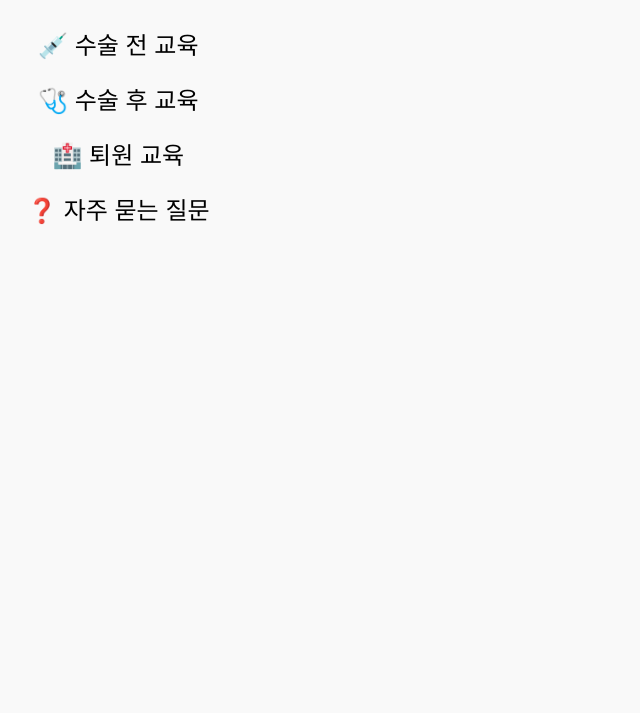
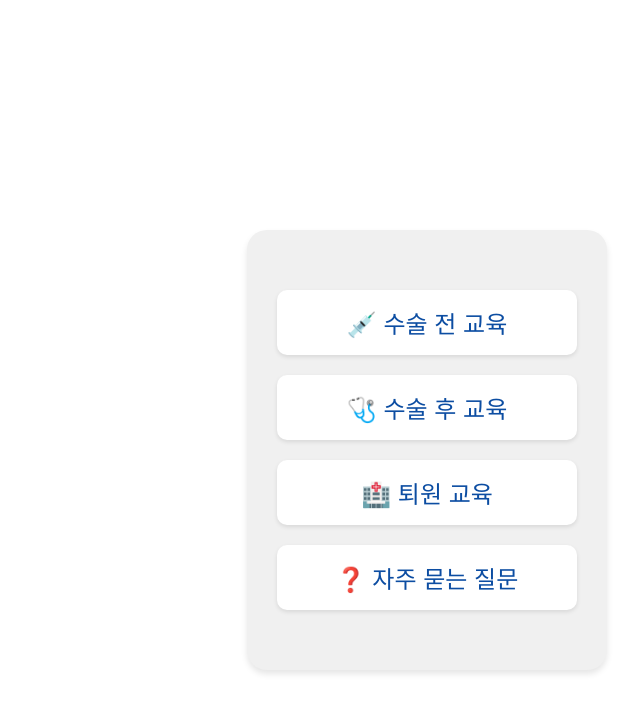
Before and after one commit to samgulza/samgulza.github.io, a Jekyll site: the page index.html, which Jekyll copies as it is, in a window 1280 px wide. Shown: the top 713 px of the page, without its empty margins (213-853 px from the left). Built offline with Jekyll 4.4.1, drawn with Linux system fonts in a browser that asks for light colours.

Commit message:
Update styles.css

```diff
--- a/assets/css/styles.css
+++ b/assets/css/styles.css
@@ -1,77 +1,63 @@
 body {
-  font-family: 'Noto Sans KR', sans-serif;
   margin: 0;
   padding: 0;
-  background-color: #f9f9f9;
+  font-family: 'Noto Sans KR', sans-serif;
+  background-color: #ffffff;
 }
 
-header, footer {
-  background-color: #2d2d2d;
+.splash-screen {
+  background-color: #0c4da2;
   color: #ffffff;
-  text-align: center;
-  padding: 1em;
+  height: 100vh;
+  display: flex;
+  justify-content: center;
+  align-items: center;
+  transition: opacity 0.5s ease-out;
+  position: fixed;
+  top: 0;
+  left: 0;
+  width: 100%;
+  z-index: 9999;
 }
 
-nav ul {
-  list-style: none;
-  padding: 0;
-  display: flex;
-  flex-wrap: wrap;
-  justify-content: center;
-}
-
-nav ul li {
-  margin: 0.5em;
-}
-
-nav ul li a {
-  color: #ffffff;
-  text-decoration: none;
-  font-size: 1.2em;
+.splash-screen h1 {
+  font-size: 2.5em;
+  font-weight: bold;
 }
 
 .container {
-  max-width: 800px;
-  margin: 0 auto;
-  padding: 1em;
-}
-
-h1, h2 {
-  margin-bottom: 20px;
+  display: none; /* 초기에는 숨김 */
+  height: 100vh;
+  display: flex;
+  justify-content: center;
+  align-items: center;
 }
 
 .menu {
-  display: flex;
-  flex-direction: column;
-  align-items: center;
+  background-color: #f0f0f0;
+  border-radius: 20px;
+  padding: 40px 30px;
+  box-shadow: 0 4px 6px rgba(0, 0, 0, 0.1);
 }
 
 .menu-item {
-  margin: 10px 0;
+  margin: 20px 0;
 }
 
 .menu-item a {
+  display: block;
+  background-color: #ffffff;
+  color: #0c4da2;
+  text-decoration: none;
   font-size: 1.5em;
-  text-decoration: none;
-  color: #000000;
+  padding: 15px 25px;
+  border-radius: 10px;
+  text-align: center;
+  width: 250px;
+  box-shadow: 0 2px 4px rgba(0, 0, 0, 0.1);
+  margin: 0 auto;
 }
 
-.post-content {
-  line-height: 1.6;
+.menu-item a:hover {
+  background-color: #e0e0e0;
 }
-
-.post-content img, .post-content video {
-  max-width: 100%;
-  height: auto;
-  margin-top: 20px;
-}
-
-/* 반응형 디자인 */
-@media (max-width: 768px) {
-  nav ul li {
-    margin: 10px 0;
-  }
-  .menu {
-    flex-direction: column;
-  }
-}
```
